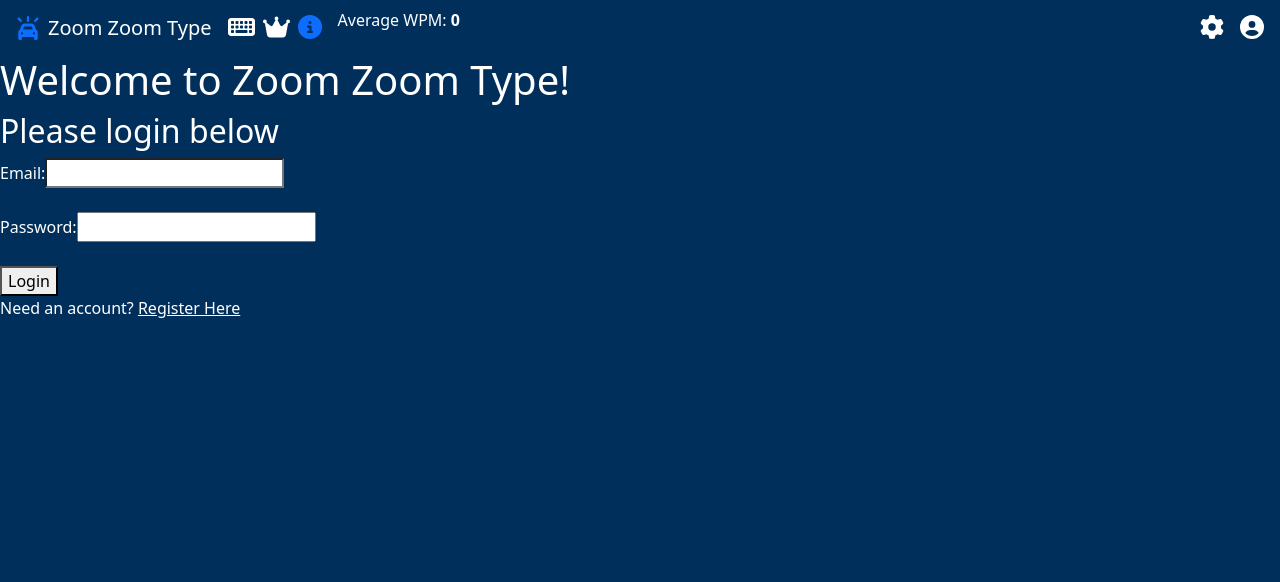
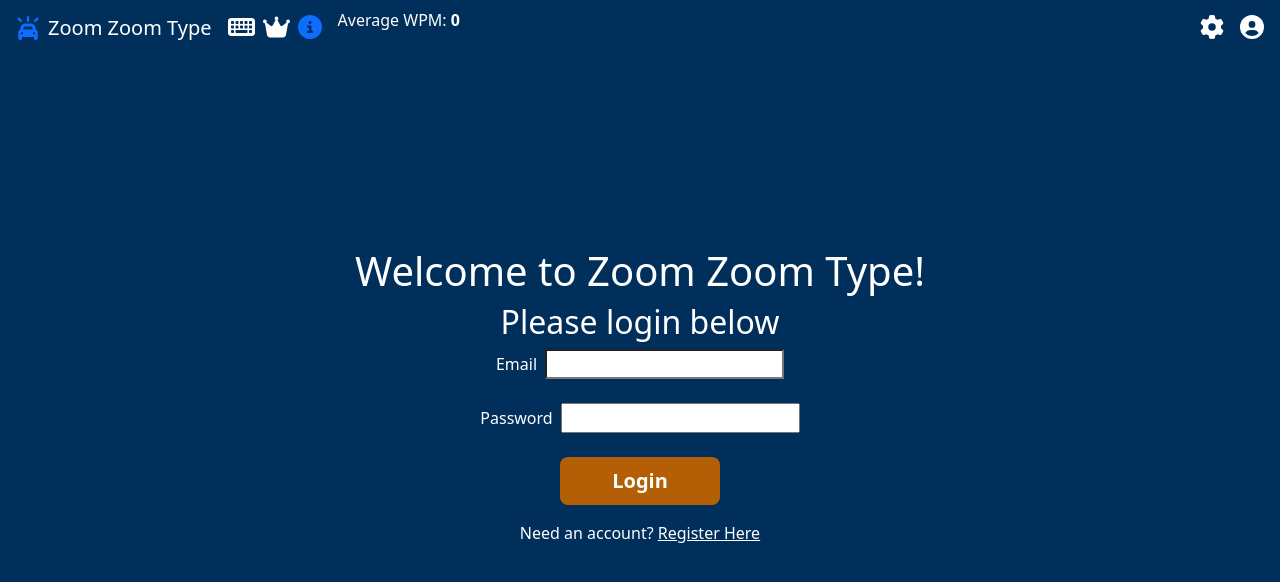
Before and after one commit to eHag-FRU/ZoomZoomType, a React (Vite) app in the folder client/: page /login in a window 1280 px wide. Shown: the top 582 px of the page. Built offline with nearby package versions, Linux system fonts and the light colour scheme.

Commit message:
Finished up handling the cookies and also got the login page centered

```diff
--- a/client/src/App.css
+++ b/client/src/App.css
@@ -36,6 +36,10 @@
 
 .nav-logo:hover,:visited {color: #fff !important;}
 
+.registerLink-hover:hover {
+  color: #cc6e09 !important;
+}
+
 .custom-accent-btn{
   color: #fff !important;
   background-color: #b45f06 !important;
--- a/client/src/App.jsx
+++ b/client/src/App.jsx
@@ -29,12 +29,12 @@ function App() {
   const [avgWPM, setAvgWPM] = useState(0);
 
   //Adding in the cookie to handle user login state
-  const [cookie, setCookies] = useCookies(['usr']);
+  const [cookie, setCookies, deleteCookie] = useCookies(['usr']);
 
 
   return (
     <div className='app-container min-vh-100 d-flex flex-column theme-d5'>
-      <NavBar wpm={avgWPM}></NavBar>
+      <NavBar wpm={avgWPM} setWPM={setAvgWPM} cookie={cookie} deleteCookie={deleteCookie}></NavBar>
       <div className='d-flex flex-grow-1'>
         <Routes>
           <Route path='/' element={<Home/>}/>
--- a/client/src/components/Home.jsx
+++ b/client/src/components/Home.jsx
@@ -1,29 +1,13 @@
-
 import React from 'react';
 import { useNavigate } from 'react-router-dom';
 import { FontAwesomeIcon } from '@fortawesome/react-fontawesome';
-import {toast} from 'react-toastify';
-
-//Importing the CSS file for the toast notifications
-import "react-toastify/dist/ReactToastify.css";
-
-//Configure the toastify
-//toast.configure();
-
-const alreadyLoggedInToast = (alreadyLoggedIn) => {
-    //Will make a toast and then return it, if already logged in!
 
 
 
-    // if(alreadyLoggedIn) {
-    //     return (toast("User is already logged in"));
-    // }
-
-    return(<p>Hello</p>)
-};
 
 
-const Home = (alreadyLoggedIn) => {
+
+const Home = () => {
     const navigate = useNavigate();
     function handleClick(page){
         navigate(page);
@@ -31,7 +15,6 @@ const Home = (alreadyLoggedIn) => {
 
     return (
         <div className="container-fluid d-flex flex-column flex-grow-1 justify-content-center align-items-center theme-d5 text-center pb-5">
-           {alreadyLoggedInToast(alreadyLoggedIn)}
 
             <h1 className="border-bottom border-3 d-inline display-2 fw-bold mb-5">
                 <FontAwesomeIcon icon="fa-solid fa-car-on"/> Zoom Zoom Type
--- a/client/src/components/NavBar.jsx
+++ b/client/src/components/NavBar.jsx
@@ -1,10 +1,11 @@
 import React, { useEffect, useState, useRef } from 'react';
 import { Link } from 'react-router-dom';
 import {FontAwesomeIcon} from "@fortawesome/react-fontawesome"
+import NavBarUserDropDownMenu from './NavBarUserDropDownMenu';
 
 
 
-const NavBar = ({wpm}) => {
+const NavBar = ({wpm, setWPM, cookie, deleteCookie}) => {
     return (
         <div className="theme-d5 text-white px-3 py-2">
             <div className="d-flex flex-column flex-md-row justify-content-between align-items-start align-items-md-center gap-2">
@@ -21,10 +22,12 @@ const NavBar = ({wpm}) => {
 
                 {/* Gap is here */}
 
-                <div className="d-flex align-items-center gap-3 ms-md-3 mt-2 mt-md-0">
+
+                <NavBarUserDropDownMenu isLoggedIn={cookie.usr ? JSON.stringify(cookie.usr) : null} deleteCookie={deleteCookie} setWPM={setWPM} wpm={wpm}></NavBarUserDropDownMenu>
+                {/* <div className="d-flex align-items-center gap-3 ms-md-3 mt-2 mt-md-0">
                     <Link className='nav-anchor-visited nav-anchor-hover text-white' to='/settings'><FontAwesomeIcon icon="fas fa-cog" style={{ fontSize: '1.5em' }}/></Link>
                     <Link className='nav-anchor-visited nav-anchor-hover text-white' to='/login'><FontAwesomeIcon icon="fas fa-circle-user" style={{ fontSize: '1.5em' }}/></Link>
-                </div>
+                </div> */}
             </div>
         </div>
     );
--- /dev/null
+++ b/client/src/components/NavBarUserDropDownMenu.jsx
@@ -0,0 +1,59 @@
+import React, { useEffect, useState, useRef } from 'react';
+import { Link } from 'react-router-dom';
+import {FontAwesomeIcon} from "@fortawesome/react-fontawesome"
+import {Navigate} from 'react-router'
+
+
+function NavBarUserDropDownMenu({ isLoggedIn, deleteCookie, wpm, setWPM}) {
+    const [showDropdown, setShowDropdown] = useState(false);
+
+
+    const onLogout = () => {
+        deleteCookie('usr', {path: '/'});
+        setShowDropdown(false);
+
+        //set the WPM to 0 after logout
+        setWPM(0);
+
+        //Redirect to homepage
+        return <Navigate to="/" replace/>;
+
+    }
+
+    return (
+      <div className="d-flex align-items-center gap-3 ms-md-3 mt-2 mt-md-0 position-relative">
+        <Link className='nav-anchor-visited nav-anchor-hover text-white' to='/settings'>
+          <FontAwesomeIcon icon="fas fa-cog" style={{ fontSize: '1.5em' }} />
+        </Link>
+
+        <div className="position-relative">
+          <div
+            className='nav-anchor-visited nav-anchor-hover text-white'
+            onClick={() => setShowDropdown(!showDropdown)}
+            style={{ cursor: 'pointer' }}
+          >
+            <FontAwesomeIcon icon="fas fa-circle-user" style={{ fontSize: '1.5em' }} />
+          </div>
+
+          {showDropdown && (
+            <div className="dropdown-menu show position-absolute mt-2" style={{ right: 0 }}>
+              {isLoggedIn ? (
+                <>
+                    <Link className="dropdown-item text-black" to="/profile" onClick={() => setShowDropdown(false)}>Profile</Link>
+                    <Link className="dropdown-item text-black" to="/settings" onClick={() => setShowDropdown(false)}>Settings</Link>
+                    <Link className="dropdown-item text-black" to="/leaderBoard" onClick={() => setShowDropdown(false)}>Leader Board</Link>
+                    <div className="dropdown-divider"></div>
+                    <button className="dropdown-item text-red" onClick={onLogout}>Logout</button>
+                </>
+              ) : (
+                    <Link className="dropdown-item text-black" to="/login" onClick={() => setShowDropdown(false)}>Login</Link>
+              )}
+            </div>
+          )}
+        </div>
+      </div>
+    );
+  }
+
+
+  export default NavBarUserDropDownMenu
--- a/client/src/components/loginPage.jsx
+++ b/client/src/components/loginPage.jsx
@@ -93,7 +93,7 @@ const LogInPage = ({ updateAvgWPM, cookie, setLoginCookie }) => {
             setLoginCookie('usr', JSON.stringify(cookieJSON), { path: '/' })
 
             //Redirect to the homepage
-
+            return <Navigate to="/" replace/>;
 
 
         } else {
@@ -107,43 +107,38 @@ const LogInPage = ({ updateAvgWPM, cookie, setLoginCookie }) => {
         //
         // Checking if the user is logged in, if so, redirect to profile
         //
+        const loginCookie = cookie.usr ? JSON.stringify(cookie.usr) : null;
 
-        console.log(`loginCookie: ${cookie.usr}`);
-
-        const loginCookie = cookie.usr ? JSON.parse(cookie.usr) : null;
-
-
-
-        console.log(`LogIn Component loginCookie: ${loginCookie}`);
 
 
 
         if (loginCookie == null) {
             return (
-                <div className='grid h-screen place-items-center'>
+                <div className='container-fluid d-flex flex-column flex-grow-1 justify-content-center align-items-center theme-d5 text-center pb-5'>
 
                     <form method="POST" onSubmit={handleLogin}>
-                        <h1 className='place-items-center'>Welcome to Zoom Zoom Type!</h1>
-                        <h2 className='place-items-center'>Please login below</h2>
+                        <h1>Welcome to Zoom Zoom Type!</h1>
+                        <h2>Please login below</h2>
                         <LoginErrorMessage error={loginError}></LoginErrorMessage>
 
+
                         <div>
-                            <label for={".email"}>Email: </label>
-                            <input type='text' name='email' id='email' style={{backgroundColor: "#ffff"}} value={formValue.email} onChange={handleFormEmailChange}></input>
+                            <label htmlFor='email'>Email </label>
+                            <input type='text' name='email' id='email' className='ms-2' style={{backgroundColor: "#ffff"}} value={formValue.email} onChange={handleFormEmailChange}></input>
                         </div>
 
                         <br/>
 
                         <div>
-                            <label for="password">Password: </label>
-                            <input type='password' name='password' id='password' value={formValue.password} onChange={handleFormPasswordChange}></input>
+                            <label htmlFor="password">Password </label>
+                            <input type='password' name='password' id='password' className='ms-2' value={formValue.password} onChange={handleFormPasswordChange}></input>
                         </div>
 
                         <br/>
 
                         <div>
-                            <button type='submit'>Login</button>
-                            <p>Need an account? <a className="theme-d5" href="register">Register Here</a></p>
+                            <button type='submit' className='btn btn-lg custom-accent-btn mb-3 fw-bold'>Login</button>
+                            <p>Need an account? <a className="theme-d5 mb-3 registerLink-hover" href="register">Register Here</a></p>
                         </div>
                     </form>
                 </div>
```
